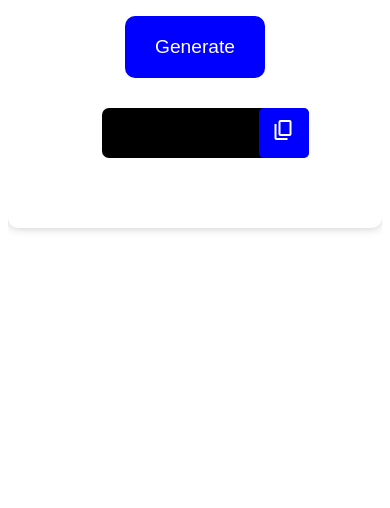
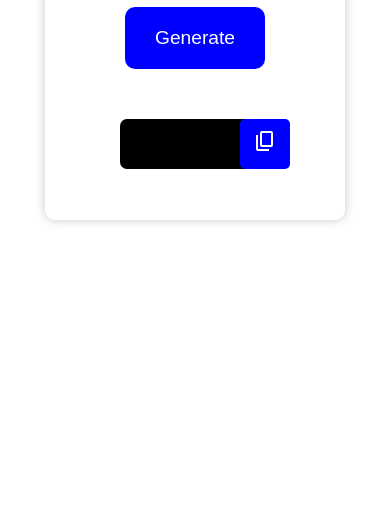
Before and after one commit to SirajulShuvo/Otp-Generator, a plain HTML site: page index.html in a window 390 px wide. Shown: the part 352-860 px from the top of the page. Drawn offline with nearby package versions, Linux system fonts and the light colour scheme.

Commit message:
modified somethng

```diff
--- a/index.html
+++ b/index.html
@@ -3,7 +3,7 @@
 <head>
     <meta charset="UTF-8">
     <meta name="viewport" content="width=device-width, initial-scale=1.0">
-    <title>Document</title>
+    <title>OTP-GENERATOR</title>
     <link rel="stylesheet" href="style.css">
     <!-- Google icon -->
     <link href="https://fonts.googleapis.com/css2?family=Material+Symbols+Outlined" rel="stylesheet" />
--- a/style.css
+++ b/style.css
@@ -1,3 +1,8 @@
+*{
+    padding: 0;
+    margin: 0;
+    box-sizing: border-box;
+}
 .hero{
     height: 100vh;
     width: 100%;
@@ -29,7 +34,7 @@
     outline: none;
     border: none;
     border-radius: 10px;
-    margin: 10px 0;
+    margin: 30px 0;
 
 }
 #input-field{
@@ -69,3 +74,9 @@
 #myInput::-webkit-inner-spin-button{
     display: none;
 }
+
+@media(max-width:450px){
+    .otp-generator{
+        width: 300px;
+    }
+}
```
